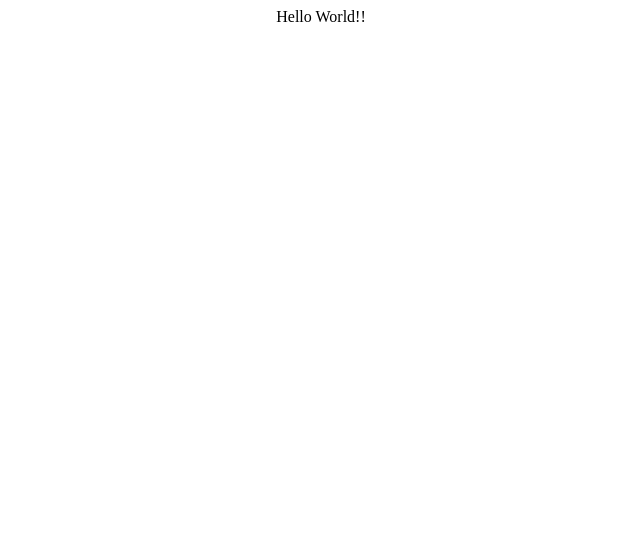
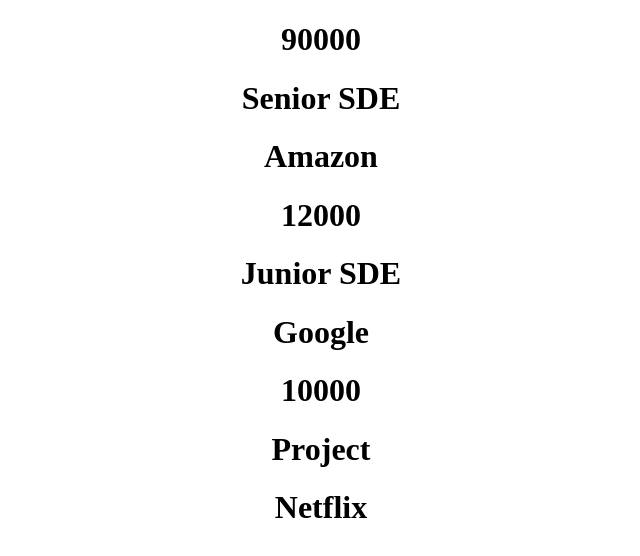
Before and after one commit to Jason852/ReactPracticePedro, a React (Create React App) app in the folder react-pedro-tech/: page / in a window 1280 px wide. Shown: the top 556 px of the page, without its empty margins (319-959 px from the left). Built offline with nearby package versions, Linux system fonts and the light colour scheme.

Commit message:
components work

```diff
--- a/react-pedro-tech/src/App.js
+++ b/react-pedro-tech/src/App.js
@@ -1,7 +1,23 @@
 import "./App.css";
 
 function App() {
-  return <div className="App">Hello World!!</div>;
+  return (
+    <div className="App">
+      <Job salary={90000} position="Senior SDE" company="Amazon" />
+      <Job salary={12000} position="Junior SDE" company="Google" />
+      <Job salary={10000} position="Project" company="Netflix" />
+    </div>
+  );
 }
 
+const Job = (props) => {
+  return (
+    <div>
+      <h1>{props.salary}</h1>
+      <h1>{props.position}</h1>
+      <h1>{props.company}</h1>
+    </div>
+  );
+};
+
 export default App;
```
